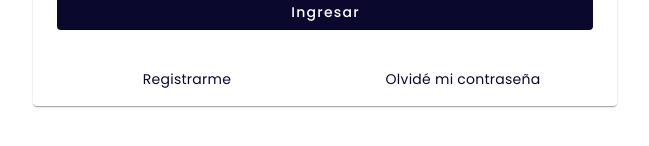
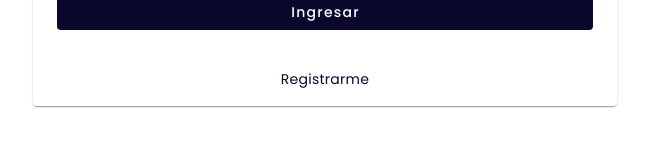
Before and after one commit to yenefer12/proyecto__inventario2023, a Nuxt app: page / in a window 1280 px wide. Shown: the part 380-526 px from the top of the page, without its empty margins (315-964 px from the left). Built offline with nearby package versions, Linux system fonts and the light colour scheme; a web font is replaced by a local one.

Commit message:
changes final

```diff
--- a/components/Login.vue
+++ b/components/Login.vue
@@ -106,9 +106,9 @@ const onUserRegistered = () => {
           <v-col class="registre" align="center">
             <p @click="openRegisterModal">Registrarme</p>
           </v-col>
-          <v-col align="center">
+          <!-- <v-col align="center">
             <p>Olvidé mi contraseña</p>
-          </v-col>
+          </v-col> -->
         </v-row>
       </v-card-text>
     </v-card>
```
